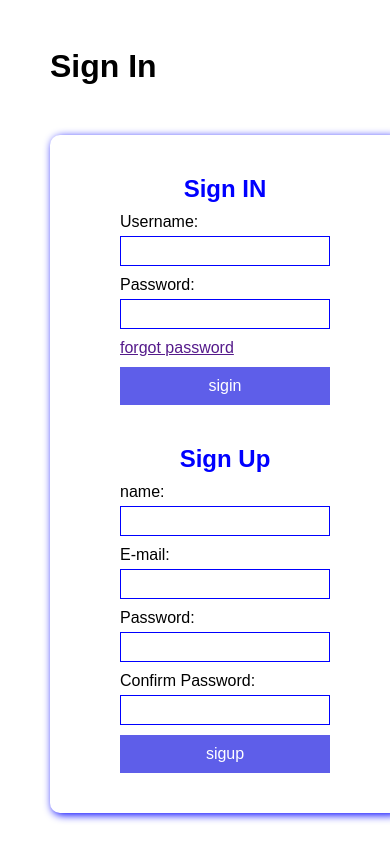
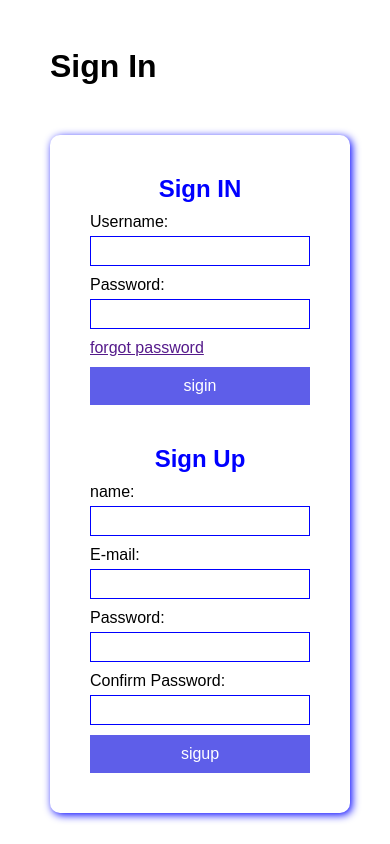
Before and after one commit to sathishRK35/Ecommerce-project, a plain HTML site: page index.html in a window 390 px wide. Shown: the part 5040-5884 px from the top of the page. Drawn offline with nearby package versions, Linux system fonts and the light colour scheme.

Commit message:
Update style.css

```diff
--- a/style.css
+++ b/style.css
@@ -333,9 +333,10 @@ footer h3 {
         flex: none;
     }
     .sigin-wrapper {
-        width: 350px;
+        width: 300px;
         flex-direction: column;
         margin-top: 50px;
+        padding: 20px;
     }
 
     .signin , .signup{
```
